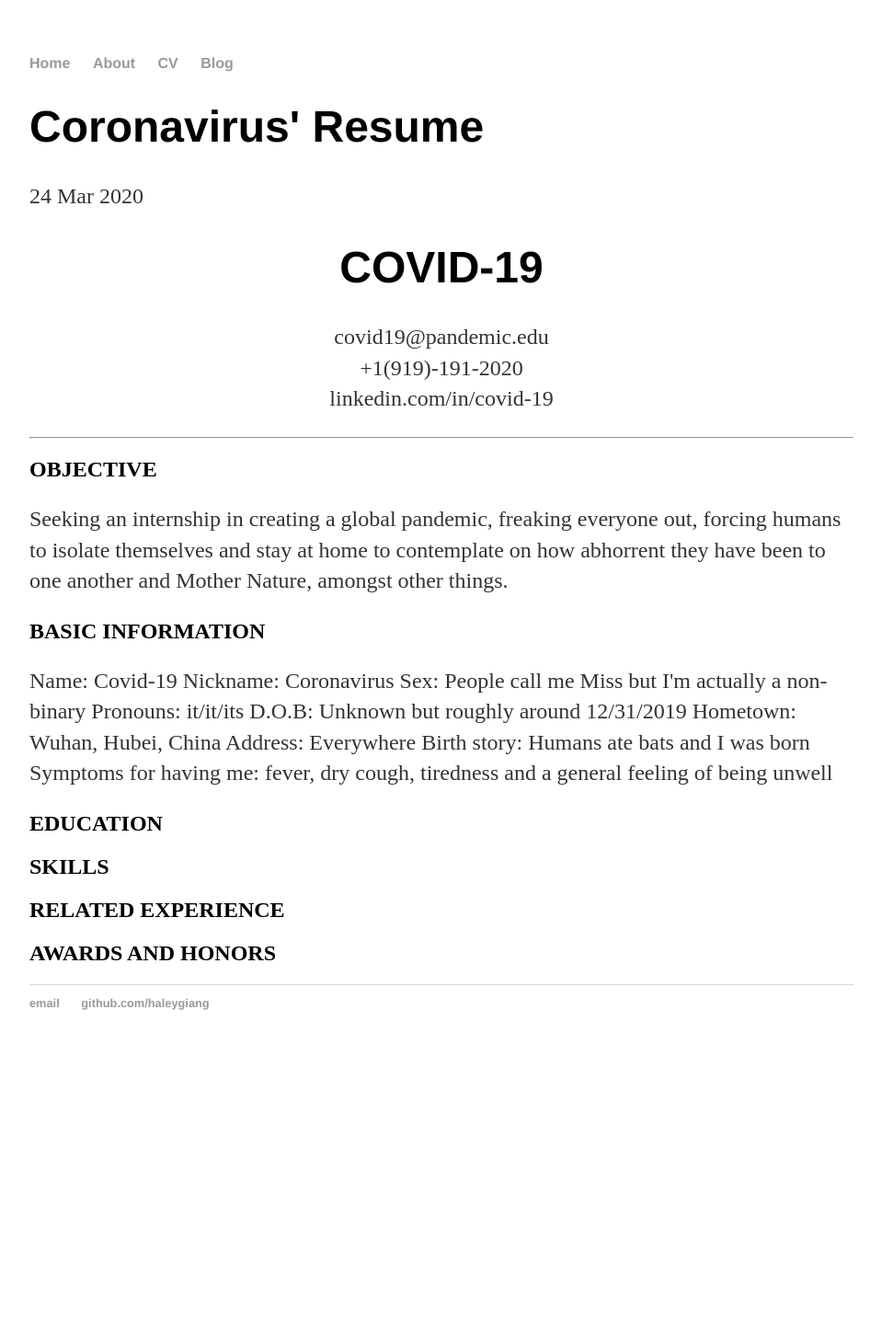
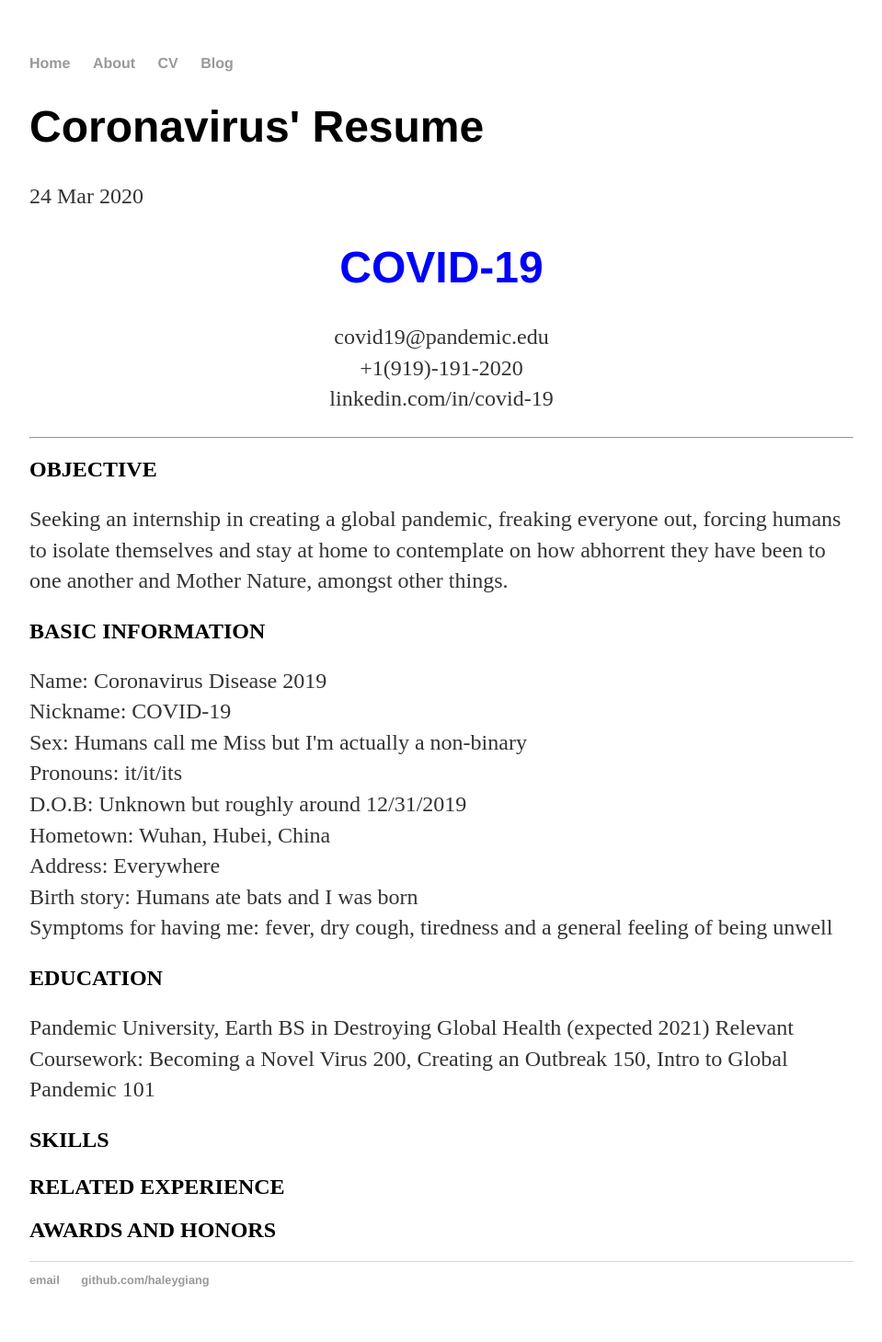
Before and after one commit to haleygiang/haleygiang.github.io, a Jekyll site: the page built from _posts/2020-03-24-haley-giang-first-post.md, in a window 1280 px wide. Shown: the whole page at 92% size, without its empty margins (160-1119 px from the left). Built offline with Jekyll 4.4.1, drawn with Linux system fonts in a browser that asks for light colours; before the commit the page ends 1158 px from its top, so only the background shows below that.

Commit message:
initial commit

```diff
--- a/_posts/2020-03-24-haley-giang-first-post.md
+++ b/_posts/2020-03-24-haley-giang-first-post.md
@@ -5,7 +5,7 @@ date: 2020-03-24
 permalink: /first-post/
 ---
 
-<h1 style="text-align: center; color: 173CCE">COVID-19</h1>
+<h1 style="text-align: center; color:blue">COVID-19</h1>
 <p style="font-size: 150%; text-align: center">covid19@pandemic.edu
 <br>+1(919)-191-2020
 <br>linkedin.com/in/covid-19</p>
@@ -18,20 +18,29 @@ permalink: /first-post/
 
 <h2>BASIC INFORMATION</h2>
 <p>
-	Name: Covid-19
-	Nickname: Coronavirus
-	Sex: People call me Miss but I'm actually a non-binary
-	Pronouns: it/it/its
-	D.O.B: Unknown but roughly around 12/31/2019
-	Hometown: Wuhan, Hubei, China
-	Address: Everywhere
-	Birth story: Humans ate bats and I was born
-	Symptoms for having me: fever, dry cough, tiredness and a general feeling of being unwell
+	Name: Coronavirus Disease 2019
+	<br>Nickname: COVID-19
+	<br>Sex: Humans call me Miss but I'm actually a non-binary
+	<br>Pronouns: it/it/its
+	<br>D.O.B: Unknown but roughly around 12/31/2019
+	<br>Hometown: Wuhan, Hubei, China
+	<br>Address: Everywhere
+	<br>Birth story: Humans ate bats and I was born
+	<br>Symptoms for having me: fever, dry cough, tiredness and a general feeling of being unwell
 </p>
 
 <h2>EDUCATION</h2>
+<p>
+	Pandemic University, Earth
+	BS in Destroying Global Health (expected 2021)
+	Relevant Coursework: Becoming a Novel Virus 200, Creating an Outbreak 150, Intro to Global Pandemic 101
+
+</p>
 
 <h2>SKILLS</h2>
+<p>
+
+</p>
 
 <h2>RELATED EXPERIENCE</h2>
 
```
